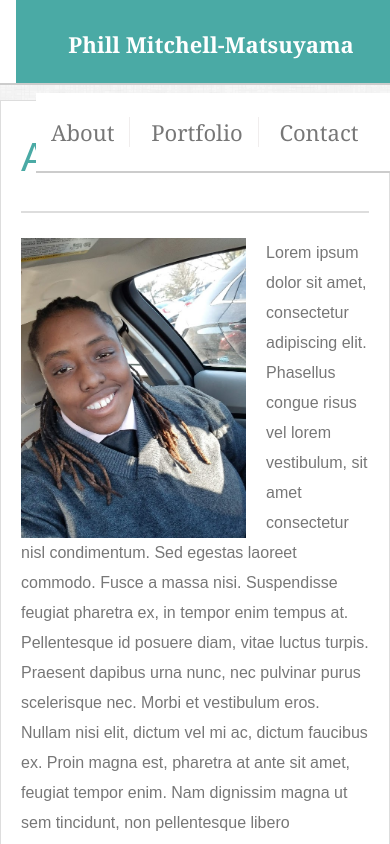
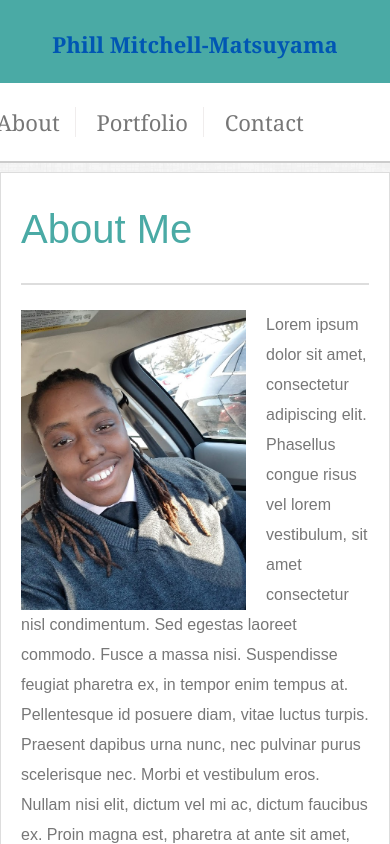
Before and after one commit to pmitch242/Responsive-Portfolio, a plain HTML site: page index.html in a window 390 px wide. Shown: the top 844 px of the page. Drawn offline with nearby package versions, Linux system fonts and the light colour scheme.

Commit message:
edited media screen max-width 480px

```diff
--- a/assets/style.css
+++ b/assets/style.css
@@ -49,6 +49,7 @@ body{
 
 .navbar-nav{
     float: right;
+    text-align: center;
     margin-left: 20px;;
     line-height: 78px;
     font-size: 22px;
@@ -191,17 +192,22 @@ html, body {
     }
     .navbar-brand{
           width: 100%;
-          margin-left: 0;
+          left: 0;
       }
 
     .navbar-nav{
           position: relative;
           display: block;
           background-color:#ffffff;;
-          bottom: -85px;
-          width: 100%;
-          float: left;
+          bottom: -75px;
+          left: 16px;
+          width: 480px;
           margin-bottom: 20px;
           border-bottom: 2px solid #cccccc;
       }
+
+      .main-container{
+          position: relative;
+          top: 72px;
+      }
   }
```
